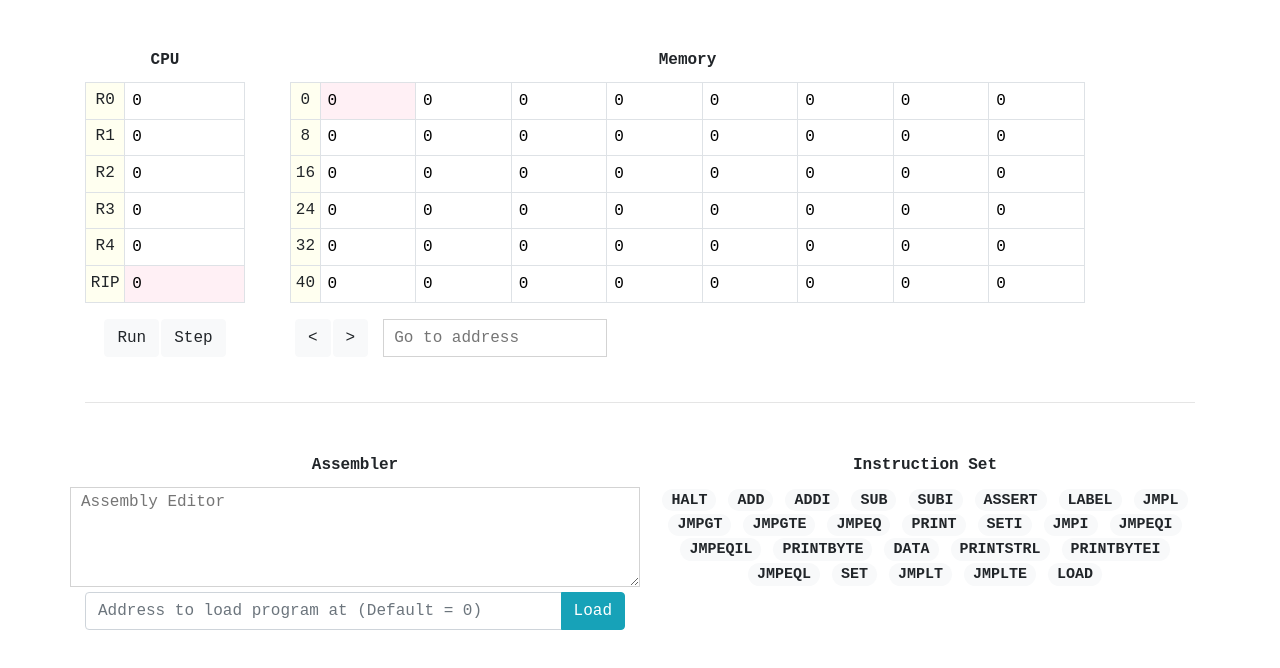
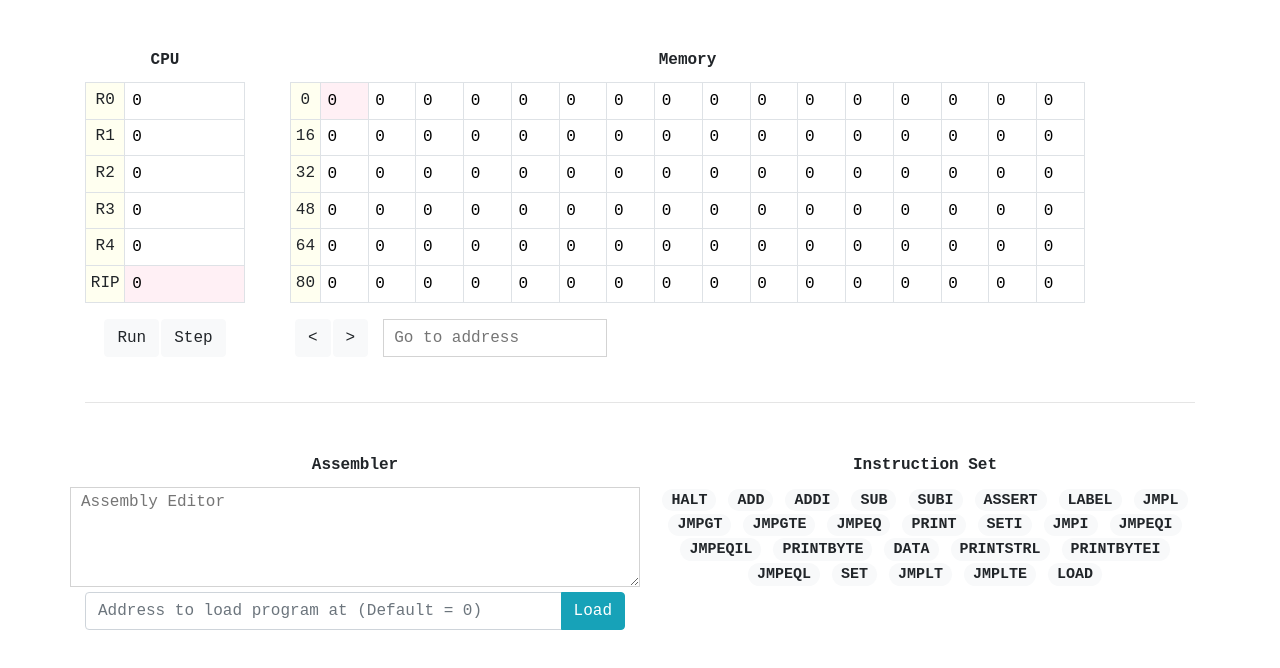
Before and after one commit to neeilan/cute, a React (Create React App) app: page / in a window 1280 px wide. Shown: the top 668 px of the page. Built offline with nearby package versions, Linux system fonts and the light colour scheme.

Commit message:
[frontend] Show more of memory

```diff
--- a/src/MachineStateView.js
+++ b/src/MachineStateView.js
@@ -27,8 +27,8 @@ class MachineStateView extends React.Component {
         super(props);
         const memory = new Array(1024).fill(0);
         this.machine = new CuteMachine(memory, alert);
-        this.numAddrsToDisplay = 48;
-        this.numBytesPerRow = 8;
+        this.numAddrsToDisplay = 96;
+        this.numBytesPerRow = 16;
         this.state = {
             memory: memory,
             memDisplayStartAddr: 0,
```
